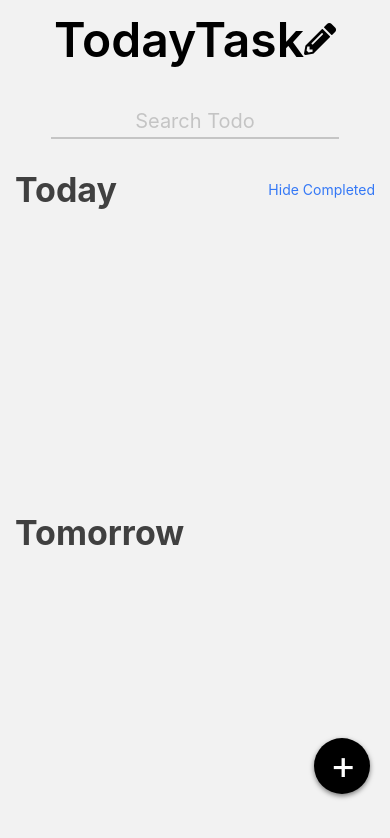
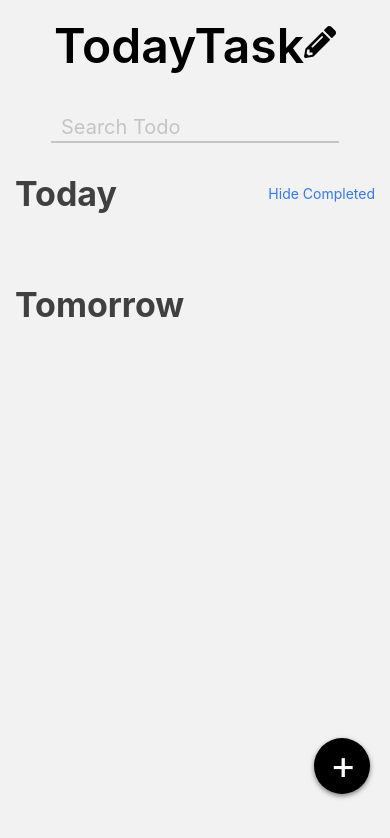
Before and after one commit to Elianchox/TodayTodoAoo, a React Native app: screen /Home in a window 390 px wide. Shown: the top 838 px of the page. Built offline with nearby package versions, Linux system fonts and the light colour scheme.

Commit message:
Terminando app con editar y buscador

```diff
--- a/components/Todo.js
+++ b/components/Todo.js
@@ -5,8 +5,9 @@ import moment from 'moment/moment';
 import { MaterialIcons } from '@expo/vector-icons';
 import { deleteTodoReducer } from '../context/todosSlice';
 import { useDispatch, useSelector } from 'react-redux';
-import { addTodoReducer } from '../context/todosSlice';
+import { addTodoReducer, setTodoEditReducer } from '../context/todosSlice';
 import AsyncStorage from '@react-native-async-storage/async-storage';
+import { useNavigation } from '@react-navigation/native';
 
 export default function Todo({
     id,
@@ -16,7 +17,7 @@ export default function Todo({
     hour
 }){
 
-    const [hourLocal, setLocalHour] = React.useState(new Date(hour));
+    const navigation = useNavigation();
     const listTodo = useSelector(data => data.todos.todos)
     const disPatch = useDispatch();
 
@@ -32,7 +33,15 @@ export default function Todo({
     }
 
     const onTodo = ()=>{
-        console.log('edit')
+        disPatch(setTodoEditReducer({
+            id,
+            text,
+            status,
+            isToday,
+            hour
+        }))
+
+        navigation.navigate("Add");
     }
 
     return(
@@ -45,13 +54,13 @@ export default function Todo({
                     isToday={isToday}
                     hour={hour}
                 />
-                <View>
+                <TouchableOpacity style={{width:'80%'}} onPress={onTodo}>
                     <Text style={status ? [styles.text, styles.statusTrue] : styles.text}>{text}</Text>
-                    <Text style={status ? [styles.hour, styles.statusTrue] : styles.hour}>{moment(hourLocal).format('LT')}</Text>
-                </View>
+                    <Text style={status ? [styles.hour, styles.statusTrue] : styles.hour}>{moment(new Date(hour)).format('LT')}</Text>
+                </TouchableOpacity>
             </View>
             <TouchableOpacity onPress={onDelete}>
-                <MaterialIcons name="delete-outline" size={28} color='#F43F3F' style={{}}></MaterialIcons>
+                <MaterialIcons name="delete-outline" size={28} color='#F43F3F'></MaterialIcons>
             </TouchableOpacity>
         </View>
     )
--- a/components/TodoList.js
+++ b/components/TodoList.js
@@ -10,6 +10,7 @@ export default function TodoList({
             data={todoData}
             keyExtractor={item => item.id.toString()}
             renderItem={({item}) => <Todo {...item}/>}
+            style={{paddingBottom:50}}
         />
     )
 }
--- a/containers/AddTodo.js
+++ b/containers/AddTodo.js
@@ -3,20 +3,16 @@ import {View, Text, TouchableOpacity, StyleSheet, TextInput, Switch} from 'react
 import DateTimePicker from '@react-native-community/datetimepicker';
 import AsyncStorage from '@react-native-async-storage/async-storage';
 import { useDispatch, useSelector } from 'react-redux';
-import { addTodoReducer } from '../context/todosSlice';
+import { addTodoReducer, setTodosReducer, setTodoEditReducer } from '../context/todosSlice';
 import uuid from 'react-native-uuid';
 import { useNavigation } from '@react-navigation/native';
 import { KeyboardAwareScrollView } from 'react-native-keyboard-aware-scroll-view'
 
-export default function AddTodo({
-    idTodo,
-    nameTodo,
-    dateTodo,
-    isTodayTodo
-}){
-    const [name, setName] = React.useState(nameTodo ? nameTodo : "");
-    const [date, setDate] = React.useState(dateTodo ? dateTodo : new Date());
-    const [isToday, setIsToday] = React.useState(isTodayTodo ? isTodayTodo : false);
+export default function AddTodo(){
+    const todoEdit = useSelector(state => state.todos.todoEdit);
+    const [name, setName] = React.useState(todoEdit.text ? todoEdit.text : "");
+    const [date, setDate] = React.useState(todoEdit.hour ? new Date(todoEdit.hour) : new Date());
+    const [isToday, setIsToday] = React.useState(todoEdit.isToday ? todoEdit.isToday : false);
     const navigation = useNavigation();
 
     const listTodo = useSelector(data => data.todos.todos)
@@ -24,17 +20,29 @@ export default function AddTodo({
 
     const addTodo = async () =>{
         const newTodo = {
-            id:idTodo ? idTodo : uuid.v4(),
+            id:todoEdit.id ? todoEdit.id : uuid.v4(),
             text:name,
-            status:false,
+            status:todoEdit.status ? todoEdit.status : false,
             hour:date.toString(),
             isToday:isToday,
         }
 
         try {
-            const newListTodo = [...listTodo, newTodo];
-            await AsyncStorage.setItem("@Todos", JSON.stringify(newListTodo));
-            disPatch(addTodoReducer(newTodo));
+            if (todoEdit.id) {
+                const newListTodo = listTodo.map(data=>{
+                    if (data.id === todoEdit.id) {
+                        data = newTodo;
+                    }
+                    return data;
+                });
+                await AsyncStorage.setItem("@Todos", JSON.stringify(newListTodo));
+                disPatch(setTodosReducer(newListTodo));
+            }else{
+                const newListTodo = [...listTodo, newTodo];
+                await AsyncStorage.setItem("@Todos", JSON.stringify(newListTodo));
+                disPatch(addTodoReducer(newTodo));
+            }
+            disPatch(setTodoEditReducer({}))
             navigation.goBack();
         } catch (error) {
             console.error(error)
@@ -50,6 +58,7 @@ export default function AddTodo({
             <View style={styles.inputContainer}>
                 <Text style={styles.inputLabel}>Name</Text>
                 <TextInput
+                    value={name}
                     style={styles.inputText}
                     placeholder="Name Task"
                     placeholderTextColor={"#00000030"}
--- a/containers/Home.js
+++ b/containers/Home.js
@@ -1,7 +1,6 @@
 import * as React from 'react';
-import { StyleSheet, View, Image, Text, TouchableOpacity, BackHandler, TextInput} from 'react-native';
+import { StyleSheet, View, Text, TouchableOpacity, TextInput } from 'react-native';
 import TodoList from '../components/TodoList';
-import { todoData } from '../data/todos';
 import { useNavigation } from '@react-navigation/native';
 import { useDispatch, useSelector } from 'react-redux';
 import AsyncStorage from '@react-native-async-storage/async-storage';
@@ -15,20 +14,22 @@ export default function Home() {
   const insets = useSafeAreaInsets();
   const navigation = useNavigation();
 
-  const todos = useSelector(state => state.todos.todos)
+  const todos = useSelector(state => state.todos.todos);
 
   const [todoHidden, setTodoHidden] = React.useState(false);
 
-  const disPatch = useDispatch()
+  const disPatch = useDispatch();
+
   React.useEffect(()=>{
     const getTodos = async ()=>{
       try {
-        let todos = JSON.parse(await AsyncStorage.getItem("@Todos"));
-        if (todos !== null) {
-          todos = todos.sort((a, b)=>{return a.hour > b.hour})
-          disPatch(setTodosReducer(todos));
+        let listTodos = JSON.parse(await AsyncStorage.getItem("@Todos"));
+        if (listTodos !== null) {
+          listTodos = listTodos.sort((a, b)=>{return a.hour > b.hour})
+          disPatch(setTodosReducer(listTodos));
         }
       } catch (error) {
+        await AsyncStorage.clear();
         console.error(error)
       }
     }
@@ -51,21 +52,28 @@ export default function Home() {
     setTodoHidden(prevState=>!prevState);
   }
 
+  const onInput = async (text)=>{
+    let listTodos = JSON.parse(await AsyncStorage.getItem("@Todos"));
+    const searchTodos = listTodos.filter(data=>{
+      const dataText = data.text.toLowerCase();
+      return dataText.includes(text.toLowerCase())
+    })
+    disPatch(setTodosReducer(searchTodos));
+  }
+
   return (
     <View style={{...styles.container, paddingTop:insets.top, paddingBottom:insets.bottom}}>
-        {/* <Image
-            source={{uri: 'https://i.pinimg.com/736x/57/90/a3/5790a3d9421b128613dc2f053ee657e3.jpg'}}
-            style={styles.picture}
-        /> */}
         <View style={{flexDirection:'row', justifyContent:'center', alignItems:'center'}}>
           <Text style={styles.tittleHeader}>TodayTask</Text>
           <FontAwesome5 name="pencil-alt" size={32} color="black" />
         </View>
-        <View style={{justifyContent:'center', alignItems:'center', paddingTop:30, paddingBottom:20}}>
+        <View>
+          <View style={{justifyContent:'center', alignItems:'center', paddingTop:30, paddingBottom:20, justifyContent:'center'}}>
             <TextInput
               style={styles.inputText}
               placeholder="Search Todo"
               placeholderTextColor={"#00000030"}
+              onChangeText={(text)=>onInput(text)}
             />
           </View>
           <View style={{flexDirection:'row', alignItems:'center', justifyContent:'space-between'}}>
@@ -77,6 +85,7 @@ export default function Home() {
           <TodoList todoData={todos.filter(item=>item.isToday)}/>
           <Text style={styles.tittle}>Tomorrow</Text>
           <TodoList todoData={todos.filter(item=>!item.isToday)}/>
+        </View>
 
         <TouchableOpacity style={styles.btnAdd} onPress={()=>navigation.navigate("Add")}>
               <Text style={styles.btnAdd_icon}>+</Text>
@@ -88,7 +97,7 @@ export default function Home() {
 const styles = StyleSheet.create({
   tittleHeader:{
     fontWeight:'600',
-    marginTop:10,
+    marginTop:16,
     marginBottom:10,
     fontSize:48
   },
@@ -138,11 +147,14 @@ const styles = StyleSheet.create({
     left:16
   },
   inputText:{
+    paddingBottom:2,
+    paddingLeft:10,
     borderBottomColor:'#00000030',
     borderBottomWidth:2,
     width:'80%',
     fontSize:20,
-    textAlign:'center',
-    paddingBottom:4
+    justifyContent:'center',
+    alignItems:'center',
+    alignSelf:'center',
   },
 });
--- a/context/todosSlice.js
+++ b/context/todosSlice.js
@@ -1,7 +1,8 @@
 import { createSlice } from "@reduxjs/toolkit";
 
 const initialState = {
-    todos: []
+    todos: [],
+    todoEdit:{}
 }
 
 export const todoSlice = createSlice({
@@ -10,6 +11,9 @@ export const todoSlice = createSlice({
     reducers:{
         setTodosReducer:(state, action)=>{
             state.todos = action.payload;
+        },
+        setTodoEditReducer:(state, action)=>{
+            state.todoEdit = action.payload;
         },
         addTodoReducer:(state, action)=>{
             state.todos.push(action.payload);
@@ -42,6 +46,7 @@ export const todoSlice = createSlice({
 
 export const {
     setTodosReducer,
+    setTodoEditReducer,
     addTodoReducer,
     updateTodoStatusReducer,
     deleteTodoReducer,
```
Lines whose indentation alone changed are shown as unchanged.
